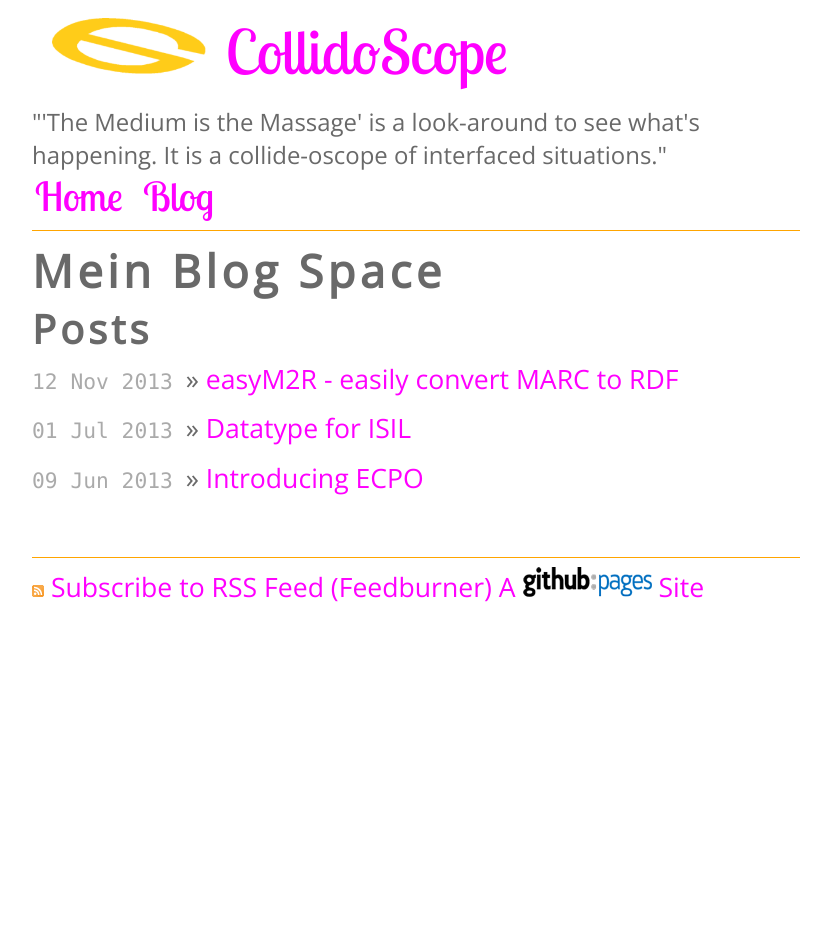
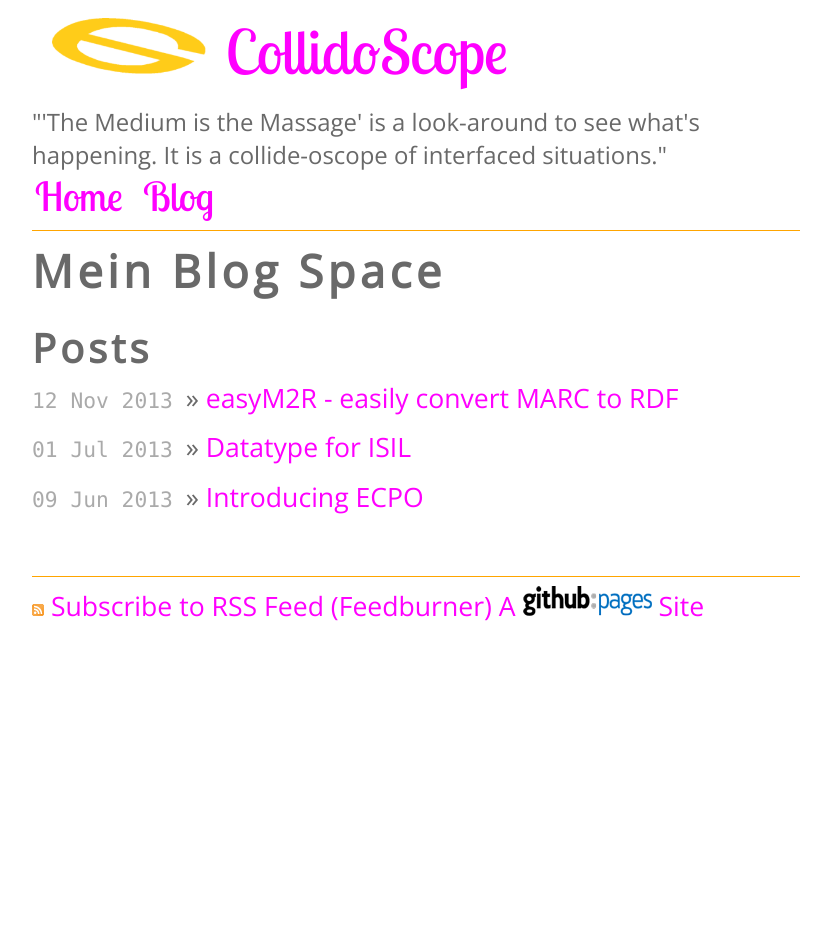
Before and after one commit to collidoscope/collidoscope.github.com, a Jekyll site: the page built from blog/index.md, in a window 1280 px wide. Shown: the whole page, without its empty margins (224-1055 px from the left). Built offline with Jekyll 4.4.1, drawn with Linux system fonts in a browser that asks for light colours; some web fonts are replaced; Markdown is read by kramdown in place of the engine named in the settings.

Commit message:
Update screen.css

```diff
--- a/css/screen.css
+++ b/css/screen.css
@@ -14,7 +14,7 @@
 }
 /*font-family: 'Yanone Kaffeesatz', sans-serif;*/
 h1 {font-size: 1.7em;letter-spacing:0.1em;}
-h2 {font-size: 1.5em;letter-spacing:0.1em;}
+h2 {font-size: 1.5em;letter-spacing:0.1em;margin-top:19px;}
 h3 {font-size: 1.3em;letter-spacing:0.1em;}
 h4 {font-size: 1.1em;letter-spacing:0.1em;}
 
```
